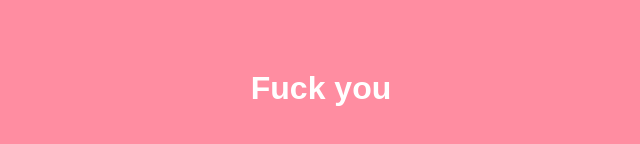
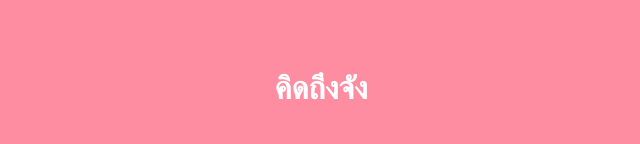
Before and after one commit to Toonzzx/Toonzzx.github.io, a plain HTML site: page index.html in a window 1280 px wide. Shown: the part 312-456 px from the top of the page, without its empty margins (319-959 px from the left). Drawn offline with Linux system fonts and the light colour scheme.

Commit message:
Update index.html

```diff
--- a/index.html
+++ b/index.html
@@ -22,6 +22,6 @@
   </style>
 </head>
 <body>
-  <h1>Fuck you</h1>
+  <h1>คิดถึงจัง</h1>
 </body>
 </html>
```
